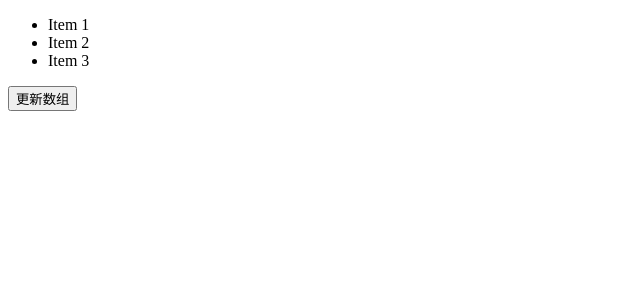
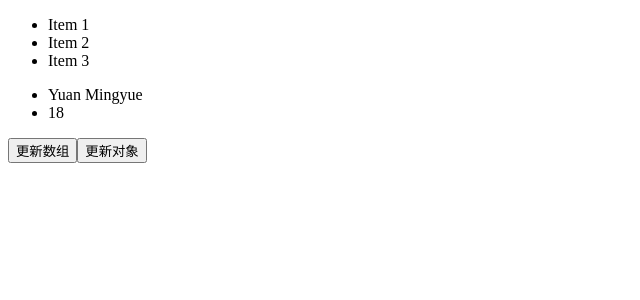
Before and after one commit to AnnGreen1/Vue2-JavaScript-demo, a Vue app: page /dev/thisset in a window 1280 px wide. Shown: the top 300 px of the page, without its empty margins (0-640 px from the left). Built offline with nearby package versions, Linux system fonts and the light colour scheme.

Commit message:
$set更新对象属性

```diff
--- a/src/views/Dev/ThisSet.vue
+++ b/src/views/Dev/ThisSet.vue
@@ -3,7 +3,11 @@
     <ul>
       <li v-for="item in items" :key="item.id">{{ item.name }}</li>
     </ul>
+    <ul>
+      <li v-for="o in obj" :key="o">{{ o }}</li>
+    </ul>
     <button @click="updateItems">更新数组</button>
+    <button @click="updateobj">更新对象</button>
   </div>
 </template>
 
@@ -16,6 +20,10 @@ export default {
         { id: 2, name: "Item 2" },
         { id: 3, name: "Item 3" },
       ],
+      obj: {
+        name: "Yuan Mingyue",
+        age: 18,
+      },
     };
   },
   methods: {
@@ -27,10 +35,13 @@ export default {
         { id: 6, name: "Item 6" },
       ];
 
+      // this.items = newItems; // 没问题
       // 使用 this.$set() 方法给数组赋值
       this.$set(this, "items", newItems);
-
-      // this.items = newItems;
+    },
+    updateobj() {
+      // this.obj.age = 20; // 没问题
+      this.$set(this.obj, "age", 19); // 也没问题
     },
   },
 };
```
